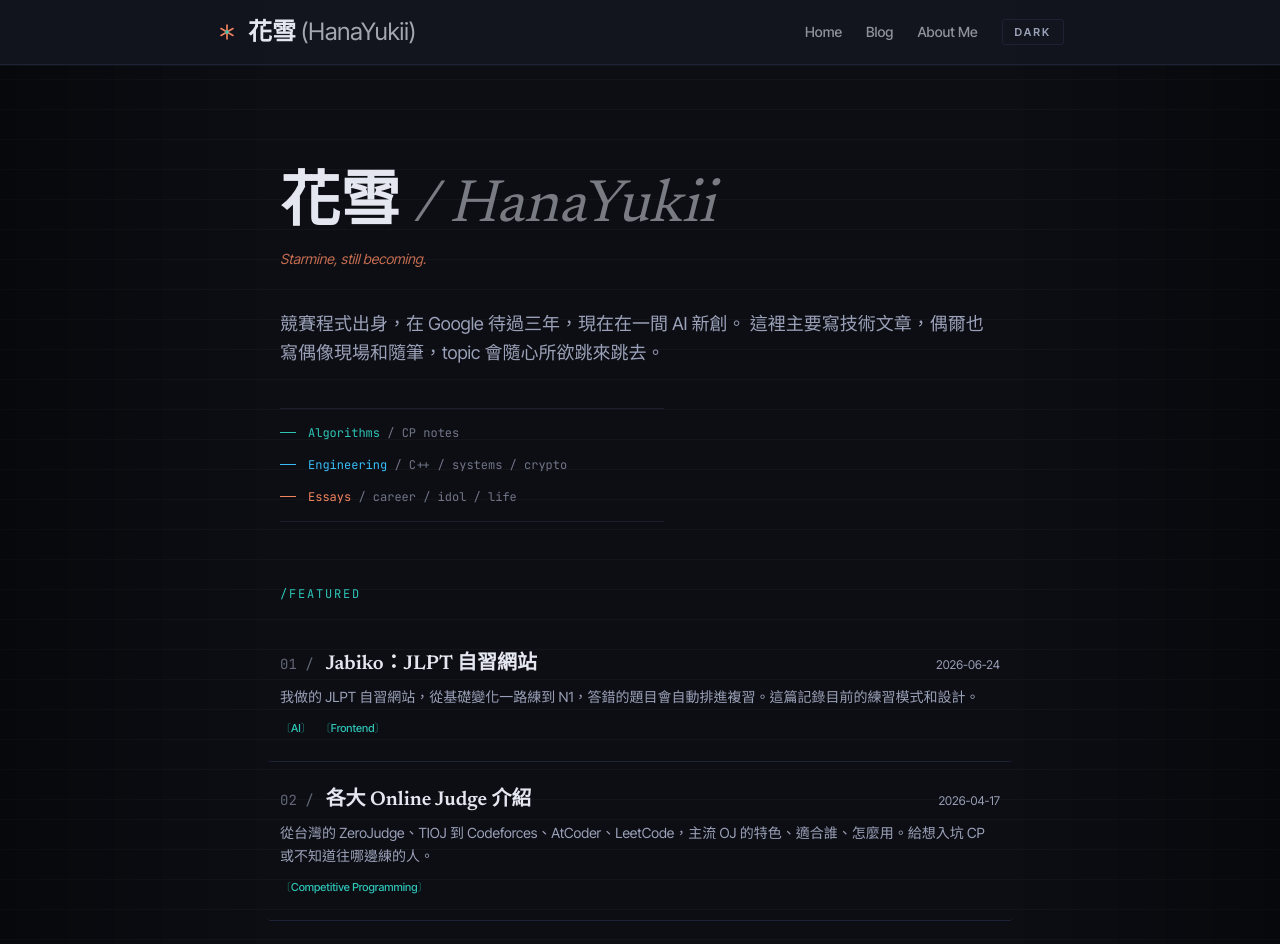
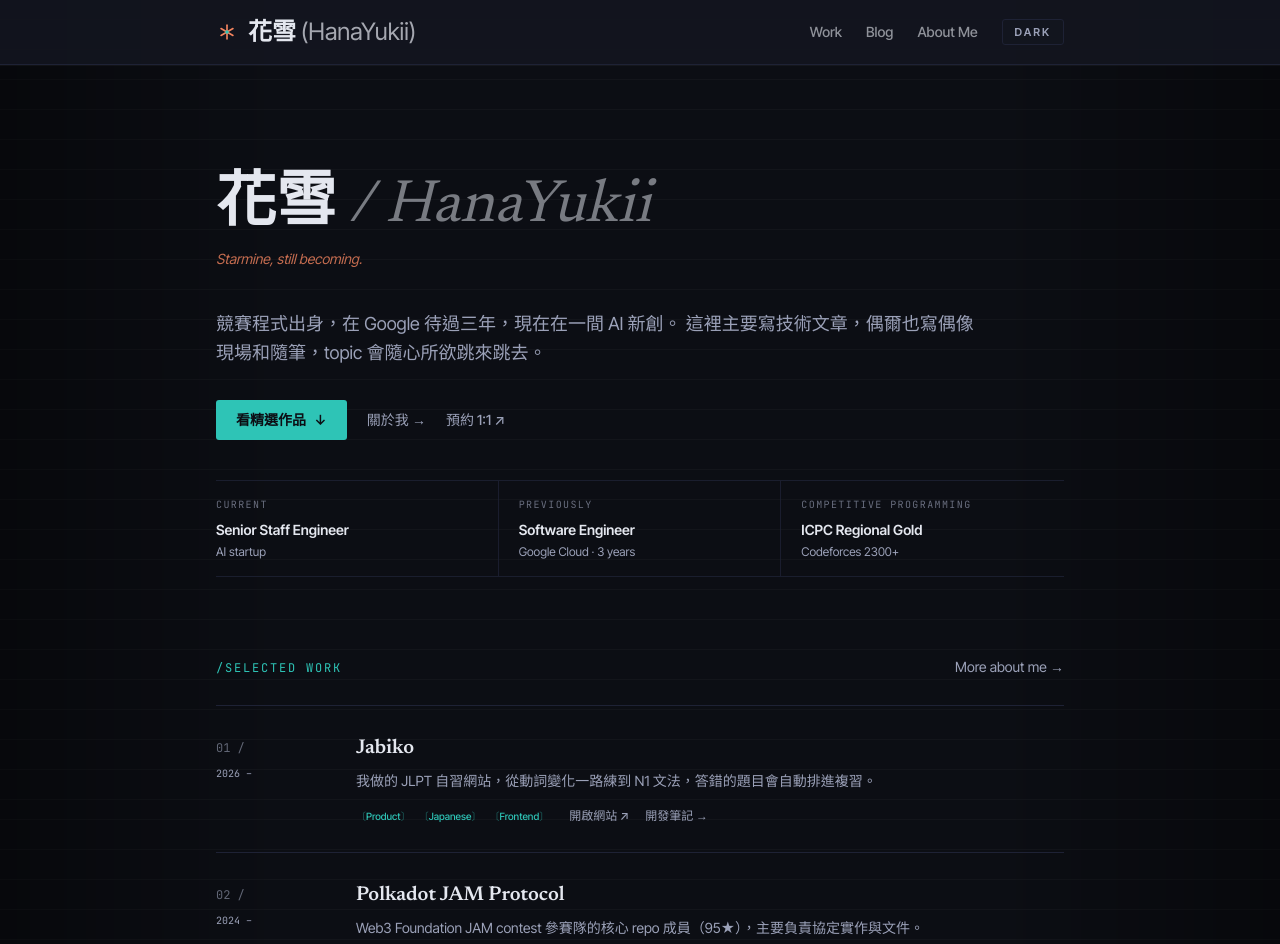
Before and after one commit to HanaYukii/hanayukii-site, a Next.js app: page / in a window 1280 px wide. Shown: the top 944 px of the page. Built offline with nearby package versions, Linux system fonts and the light colour scheme.

Commit message:
Showcase selected work on the homepage

```diff
--- a/src/app/about/AboutContent.tsx
+++ b/src/app/about/AboutContent.tsx
@@ -71,7 +71,7 @@ const projects: Record<Lang, Project[]> = {
     {
       period: "2026 –",
       name: "Jabiko",
-      blurb: "和朋友做的 JLPT 自習網站，從動詞變化練到 N1 文法，會自動盯錯題複習，打開就能用。",
+      blurb: "我做的 JLPT 自習網站，從動詞變化練到 N1 文法，會自動盯錯題複習，打開就能用。",
       links: [
         { label: "jabiko.pages.dev", href: "https://jabiko.pages.dev/" },
         { label: "介紹", href: "/blog/jabiko-jlpt-app" },
@@ -88,7 +88,7 @@ const projects: Record<Lang, Project[]> = {
     {
       period: "2026 –",
       name: "Jabiko",
-      blurb: "A JLPT self-study site I built with a friend — from verb conjugation up to N1 grammar, with automatic spaced review of missed questions.",
+      blurb: "A JLPT self-study site I built — from verb conjugation up to N1 grammar, with automatic spaced review of missed questions.",
       links: [
         { label: "jabiko.pages.dev", href: "https://jabiko.pages.dev/" },
         { label: "Write-up", href: "/blog/jabiko-jlpt-app" },
--- a/src/app/layout.tsx
+++ b/src/app/layout.tsx
@@ -74,7 +74,7 @@ export const metadata: Metadata = {
 
 function Navbar() {
   const links = [
-    { href: "/", label: "Home" },
+    { href: "/#work", label: "Work" },
     { href: "/blog", label: "Blog" },
     { href: "/about", label: "About Me", shortLabel: "About" },
   ];
--- a/src/app/page.tsx
+++ b/src/app/page.tsx
@@ -16,24 +16,65 @@ const websiteJsonLd = {
   author: { "@type": "Person", name: AUTHOR, url: `${SITE_URL}/about` },
 };
 
-const heroIndex = [
+const credentials = [
   {
-    label: "Algorithms",
-    detail: "CP notes",
-    color: "text-primary",
-    bar: "bg-primary",
+    label: "Current",
+    value: "Senior Staff Engineer",
+    detail: "AI startup",
   },
   {
-    label: "Engineering",
-    detail: "C++ / systems / crypto",
-    color: "text-sky",
-    bar: "bg-sky",
+    label: "Previously",
+    value: "Software Engineer",
+    detail: "Google Cloud · 3 years",
   },
   {
-    label: "Essays",
-    detail: "career / idol / life",
-    color: "text-accent",
-    bar: "bg-accent",
+    label: "Competitive Programming",
+    value: "ICPC Regional Gold",
+    detail: "Codeforces 2300+",
+  },
+];
+
+const selectedWork = [
+  {
+    period: "2026 –",
+    title: "Jabiko",
+    description:
+      "我做的 JLPT 自習網站，從動詞變化一路練到 N1 文法，答錯的題目會自動排進複習。",
+    tags: ["Product", "Japanese", "Frontend"],
+    links: [
+      { label: "開啟網站", href: "https://jabiko.pages.dev/" },
+      { label: "開發筆記", href: "/blog/jabiko-jlpt-app" },
+    ],
+  },
+  {
+    period: "2024 –",
+    title: "Polkadot JAM Protocol",
+    description:
+      "Web3 Foundation JAM contest 參賽隊的核心 repo 成員（95★），主要負責協定實作與文件。",
+    tags: ["Rust", "Web3", "Protocol"],
+    links: [
+      {
+        label: "GitHub",
+        href: "https://github.com/New-JAMneration/JAM-Protocol",
+      },
+    ],
+  },
+  {
+    period: "2016 –",
+    title: "Competitive Programming",
+    description:
+      "ICPC Taipei Regional Gold，Codeforces International Master；持續整理競賽題解與演算法筆記。",
+    tags: ["Algorithms", "C++", "ICPC"],
+    links: [
+      {
+        label: "Codeforces",
+        href: "https://codeforces.com/profile/HanaYukii",
+      },
+      {
+        label: "Solutions",
+        href: "https://github.com/HanaYukii/Competitive-Programming",
+      },
+    ],
   },
 ];
 
@@ -46,7 +87,7 @@ export default function Home() {
       />
       {/* Hero */}
       <section>
-        <div className="mx-auto max-w-3xl px-6 pb-16 pt-24 sm:pt-28">
+        <div className="mx-auto max-w-4xl px-6 pb-20 pt-24 sm:pt-28">
           <h1 className="text-5xl font-bold sm:text-6xl">
             花雪{" "}
             <span className="font-normal italic text-text/50">
@@ -58,35 +99,135 @@ export default function Home() {
           </p>
 
           <div className="mt-10 space-y-3 text-base leading-relaxed text-text-muted sm:text-lg">
-            <p>
+            <p className="max-w-3xl">
               競賽程式出身，在 Google 待過三年，現在在一間 AI 新創。
               這裡主要寫技術文章，偶爾也寫偶像現場和隨筆，topic 會隨心所欲跳來跳去。
             </p>
           </div>
 
-          <div
-            className="mt-10 max-w-sm border-y border-border/80 py-2 font-mono text-xs"
-          >
-            {heroIndex.map((item) => (
+          <div className="mt-8 flex flex-wrap items-center gap-x-5 gap-y-3 text-sm">
+            <a
+              href="#work"
+              className="inline-flex items-center gap-2 rounded-md bg-primary px-5 py-2.5 font-semibold text-bg transition-[filter] hover:brightness-110"
+            >
+              看精選作品
+              <span aria-hidden="true">↓</span>
+            </a>
+            <Link
+              href="/about"
+              className="font-medium text-text-muted transition-colors hover:text-primary"
+            >
+              關於我 <span aria-hidden="true">→</span>
+            </Link>
+            <a
+              href="https://calendly.com/islu245777/30min"
+              target="_blank"
+              rel="noopener noreferrer"
+              className="font-medium text-text-muted transition-colors hover:text-primary"
+            >
+              預約 1:1 <span aria-hidden="true">↗</span>
+            </a>
+          </div>
+
+          <div className="mt-10 grid border-y border-border/80 sm:grid-cols-3 sm:divide-x sm:divide-border/80">
+            {credentials.map((item) => (
               <div
                 key={item.label}
-                className="grid grid-cols-[1rem_1fr] items-center gap-3 py-2 text-text-muted"
+                className="border-b border-border/80 py-4 last:border-b-0 sm:border-b-0 sm:px-5 sm:first:pl-0 sm:last:pr-0"
               >
-                <span className={`h-px w-4 ${item.bar}`} />
-                <span>
-                  <span className={item.color}>{item.label}</span>{" "}
-                  <span className="text-text-muted/70">/ {item.detail}</span>
-                </span>
+                <p className="font-mono text-[10px] uppercase tracking-[0.14em] text-text-muted/65">
+                  {item.label}
+                </p>
+                <p className="mt-2 text-sm font-semibold text-text">
+                  {item.value}
+                </p>
+                <p className="mt-1 text-xs text-text-muted">{item.detail}</p>
               </div>
             ))}
           </div>
         </div>
       </section>
 
+      {/* Selected work */}
+      <section id="work" className="mx-auto max-w-4xl scroll-mt-28 px-6 pb-20">
+        <div className="mb-7 flex items-baseline justify-between gap-4">
+          <p className="font-mono text-xs uppercase tracking-[0.15em] text-primary">
+            /SELECTED WORK
+          </p>
+          <Link
+            href="/about"
+            className="text-sm text-text-muted transition-colors hover:text-primary"
+          >
+            More about me <span aria-hidden="true">→</span>
+          </Link>
+        </div>
+
+        <div className="border-y border-border">
+          {selectedWork.map((work, i) => (
+            <article
+              key={work.title}
+              className="grid gap-4 border-b border-border px-0 py-7 last:border-b-0 sm:grid-cols-[7rem_minmax(0,1fr)] sm:gap-7"
+            >
+              <div className="flex items-baseline justify-between gap-4 sm:block">
+                <span className="font-mono text-xs text-text-muted/60">
+                  {String(i + 1).padStart(2, "0")} /
+                </span>
+                <span className="font-mono text-[10px] text-text-muted sm:mt-2 sm:block">
+                  {work.period}
+                </span>
+              </div>
+              <div className="min-w-0">
+                <h2 className="text-xl font-semibold text-text">
+                  {work.title}
+                </h2>
+                <p className="mt-2 max-w-2xl text-sm leading-relaxed text-text-muted">
+                  {work.description}
+                </p>
+                <div className="mt-4 flex flex-wrap items-center gap-x-5 gap-y-2">
+                  <div className="flex flex-wrap gap-2">
+                    {work.tags.map((tag) => (
+                      <span
+                        key={tag}
+                        className="tag text-[10px] font-medium text-primary"
+                      >
+                        {tag}
+                      </span>
+                    ))}
+                  </div>
+                  <div className="flex flex-wrap gap-x-4 gap-y-2 text-xs">
+                    {work.links.map((link) =>
+                      link.href.startsWith("/") ? (
+                        <Link
+                          key={link.href}
+                          href={link.href}
+                          className="font-medium text-text-muted transition-colors hover:text-primary"
+                        >
+                          {link.label} <span aria-hidden="true">→</span>
+                        </Link>
+                      ) : (
+                        <a
+                          key={link.href}
+                          href={link.href}
+                          target="_blank"
+                          rel="noopener noreferrer"
+                          className="font-medium text-text-muted transition-colors hover:text-primary"
+                        >
+                          {link.label} <span aria-hidden="true">↗</span>
+                        </a>
+                      ),
+                    )}
+                  </div>
+                </div>
+              </div>
+            </article>
+          ))}
+        </div>
+      </section>
+
       {/* Featured */}
-      <section className="mx-auto max-w-3xl px-6 pb-16">
+      <section className="mx-auto max-w-4xl px-6 pb-16">
         <p className="mb-6 font-mono text-xs uppercase tracking-[0.15em] text-primary">
-          /FEATURED
+          /FEATURED WRITING
         </p>
         <div className="divide-y divide-border">
           {hotPosts.map((post, i) => (
@@ -127,7 +268,7 @@ export default function Home() {
       </section>
 
       {/* Recent */}
-      <section className="mx-auto max-w-3xl px-6 pb-24">
+      <section className="mx-auto max-w-4xl px-6 pb-24">
         <div className="mb-6 flex items-center justify-between">
           <p className="font-mono text-xs uppercase tracking-[0.15em] text-primary">
             /RECENT
@@ -143,7 +284,7 @@ export default function Home() {
           </Link>
         </div>
         <div className="divide-y divide-border/50">
-          {recentPosts.map((post) => (
+          {recentPosts.slice(0, 10).map((post) => (
             <Link
               key={post.title}
               href={post.href!}
```
